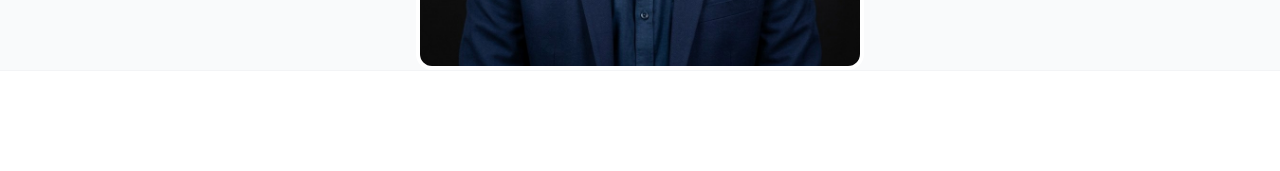
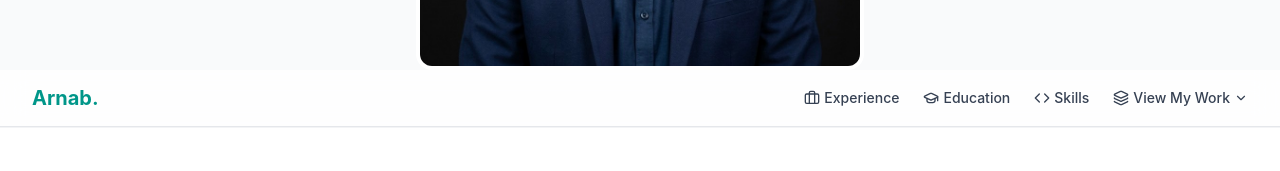
Before and after one commit to arnab761-blip/arnab-s-portfolio, a React (Vite) app: page / in a window 1280 px wide. Shown: the part 774-945 px from the top of the page. Built offline with nearby package versions, Linux system fonts and the light colour scheme; no server answers.

Commit message:
fixed app.tsx syntax duplicates

```diff
--- a/src/App.tsx
+++ b/src/App.tsx
@@ -4,6 +4,7 @@
  * SPDX-License-Identifier: Apache-2.0
  */
 
+import QuickNav from './components/QuickNav';
 import Navbar from './components/Navbar';
 import Hero from './components/Hero';
 import About from './components/About';
@@ -16,10 +17,11 @@ import Footer from './components/Footer';
 
 export default function App() {
   return (
-    <div className="min-h-screen bg-gray-50 dark:bg-gray-950 font-sans selection:bg-teal-200 selection:text-teal-900 dark:selection:bg-teal-900/50 dark:selection:text-teal-200">
+    <div className="min-h-screen bg-gray-50 dark:bg-gray-950 font-sans selection:bg-teal-200 selection:text-teal-900">
       <Navbar />
       <main>
         <Hero />
+        <QuickNav />
         <About />
         <Experience />
         <Education />
--- a/src/components/Education.tsx
+++ b/src/components/Education.tsx
@@ -6,7 +6,7 @@ import { GraduationCap, Award, Activity } from 'lucide-react';
 
 export default function Education() {
   return (
-    <section className="py-24 bg-white dark:bg-gray-900 border-t border-gray-100 dark:border-gray-800">
+<section id="education" className="py-24 bg-white dark:bg-gray-900 border-t border-gray-100 dark:border-gray-800">
       <div className="mx-auto max-w-7xl px-4 sm:px-6 lg:px-8">
         <SectionHeading title="Education & Achievements" />
 
--- /dev/null
+++ b/src/components/QuickNav.tsx
@@ -0,0 +1,49 @@
+import React from 'react';
+import { ChevronDown, Briefcase, GraduationCap, Code, Layers } from 'lucide-react';
+
+export default function QuickNav() {
+  return (
+    <nav className="sticky top-0 z-50 w-full border-b border-gray-200 bg-white/80 backdrop-blur-md dark:border-gray-700 dark:bg-gray-900/80">
+      <div className="mx-auto max-w-7xl px-4 sm:px-6 lg:px-8">
+        <div className="flex h-14 items-center justify-between">
+
+          {/* বাম পাশের লোগো */}
+          <div className="flex-shrink-0">
+            <a href="#hero" className="text-xl font-bold text-teal-600 dark:text-teal-400">Arnab.</a>
+          </div>
+
+          {/* মেইন মেনু আইটেমসমূহ */}
+          <div className="flex items-center space-x-6 text-sm font-medium text-gray-700 dark:text-gray-300">
+
+            <a href="#experience" className="flex items-center gap-1 hover:text-teal-600 dark:hover:text-teal-400 transition-colors">
+              <Briefcase size={16} /> Experience
+            </a>
+
+            <a href="#education" className="flex items-center gap-1 hover:text-teal-600 dark:hover:text-teal-400 transition-colors">
+              <GraduationCap size={16} /> Education
+            </a>
+
+            <a href="#skills" className="flex items-center gap-1 hover:text-teal-600 dark:hover:text-teal-400 transition-colors">
+              <Code size={16} /> Skills
+            </a>
+
+            {/* View My Work - Dropdown Menu */}
+            <div className="group relative cursor-pointer py-2">
+              <span className="flex items-center gap-1 hover:text-teal-600 dark:hover:text-teal-400 transition-colors">
+                <Layers size={16} /> View My Work <ChevronDown size={14} className="group-hover:rotate-180 transition-transform" />
+              </span>
+
+              {/* ড্রপডাউন লিস্ট */}
+              <div className="absolute right-0 top-full mt-1 hidden w-52 rounded-xl border border-gray-100 bg-white p-2 shadow-xl group-hover:block dark:border-gray-800 dark:bg-gray-800">
+                <a href="#portfolio" className="block rounded-lg px-4 py-2 hover:bg-gray-100 dark:hover:bg-gray-700 text-xs">
+                  📁 All Projects & Articles
+                </a>
+              </div>
+            </div>
+
+          </div>
+        </div>
+      </div>
+    </nav>
+  );
+}
--- a/src/index.css
+++ b/src/index.css
@@ -1,3 +1,6 @@
+html {
+  scroll-behavior: smooth;
+}
 @import url('https://fonts.googleapis.com/css2?family=Inter:wght@300;400;500;600;700&family=Space+Grotesk:wght@500;600;700&display=swap');
 @import "tailwindcss";
 
```
